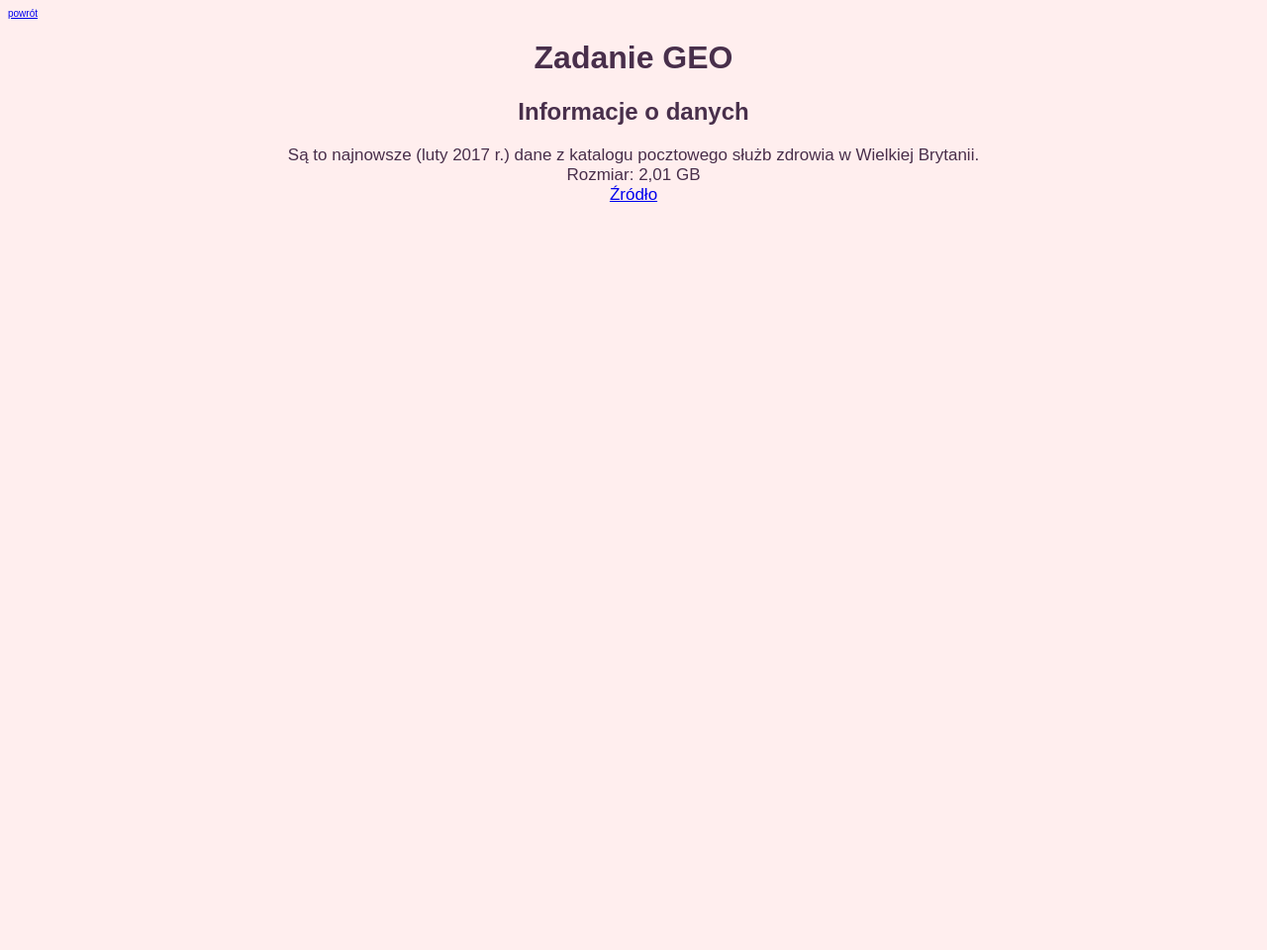
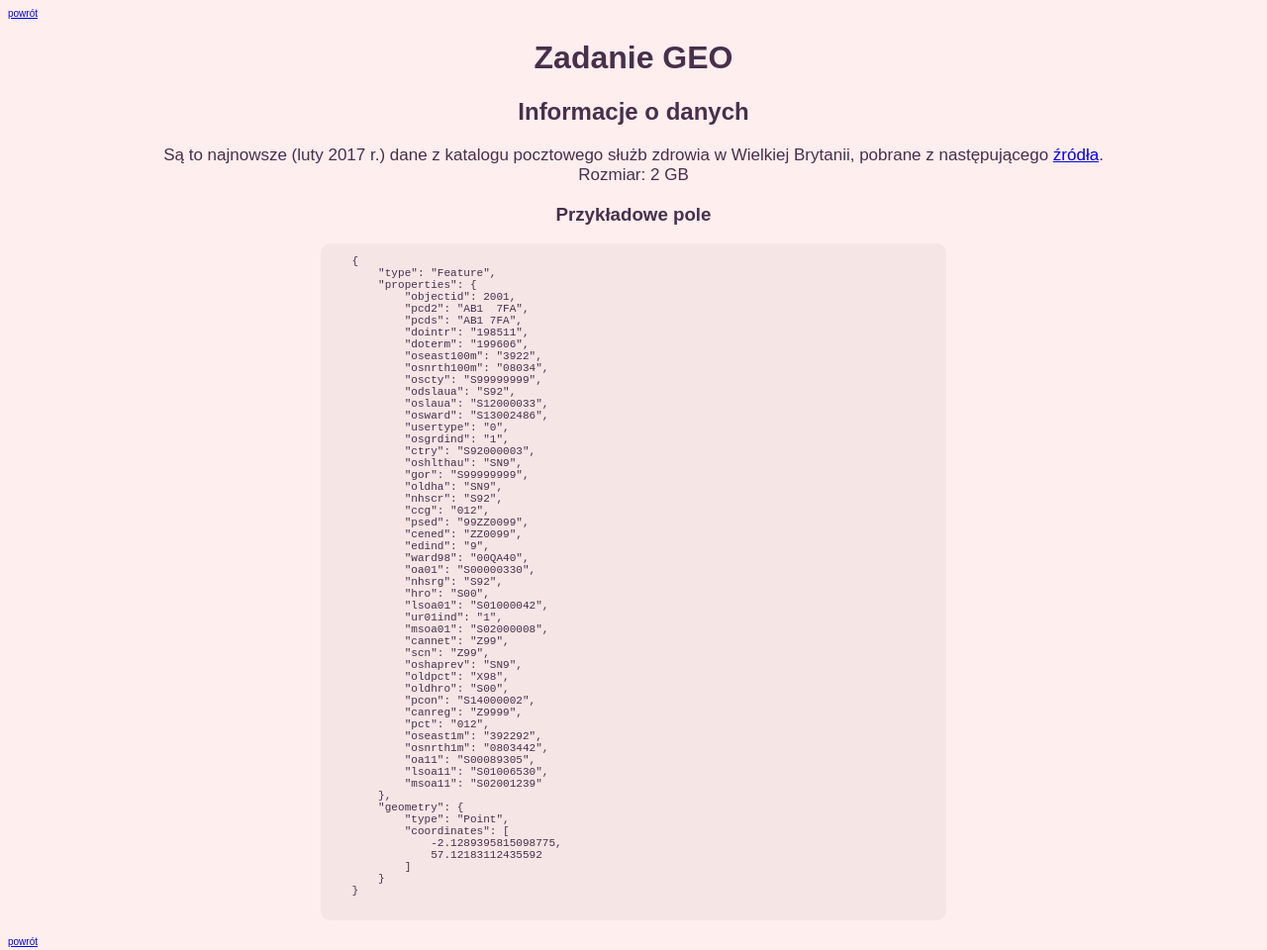
Before and after one commit to romety2/nosql, a plain HTML site: page docs/pages/zadGeo.html in a window 1280 px wide. Shown: the whole page at 99% size. Before the commit the page ends 800 px from the top, so only its background shows below. Drawn offline with Linux system fonts and the light colour scheme; a script that the page names is missing.

Commit message:
dodano przykładowe pole

```diff
--- a/docs/pages/zadGeo.html
+++ b/docs/pages/zadGeo.html
@@ -1,7 +1,9 @@
 <!DOCTYPE html>
-<html>
+<html xmlns="http://www.w3.org/1999/xhtml">
 <head>
-  <meta charset="utf-8">
+	<meta charset="utf-8">
+	<meta http-equiv="Content-Type" content="text/html; charset=utf-8"/>
+	<meta name="generator" content="pandoc"/>
   <title>Technologie NoSQL</title>
   <link rel="stylesheet" href="../style/style.css">
 </head>
@@ -13,12 +15,75 @@
 		<h1>Zadanie GEO</h1>
 		<h2>Informacje o danych</h2>
 		<p class="description-data">
-			Są to najnowsze (luty 2017 r.) dane z katalogu pocztowego służb zdrowia w Wielkiej Brytanii.
+			Są to najnowsze (luty 2017 r.) dane z katalogu pocztowego służb zdrowia w Wielkiej Brytanii, pobrane z następującego
+			<a href="https://data.gov.uk/dataset/nhs-postcode-directory-latest-centroids" target="_blank">źródła</a>.
 			</br>
-			Rozmiar: 2,01 GB
-			</br>
-			<a href="https://data.gov.uk/dataset/nhs-postcode-directory-latest-centroids" target="_blank">Źródło</a>
+			Rozmiar: 2 GB
+			<h3>Przykładowe pole</h3>
+			<div class="code">
+				<pre>
+					<code>
+{
+    "type": "Feature",
+    "properties": {
+        "objectid": 2001,
+        "pcd2": "AB1  7FA",
+        "pcds": "AB1 7FA",
+        "dointr": "198511",
+        "doterm": "199606",
+        "oseast100m": "3922",
+        "osnrth100m": "08034",
+        "oscty": "S99999999",
+        "odslaua": "S92",
+        "oslaua": "S12000033",
+        "osward": "S13002486",
+        "usertype": "0",
+        "osgrdind": "1",
+        "ctry": "S92000003",
+        "oshlthau": "SN9",
+        "gor": "S99999999",
+        "oldha": "SN9",
+        "nhscr": "S92",
+        "ccg": "012",
+        "psed": "99ZZ0099",
+        "cened": "ZZ0099",
+        "edind": "9",
+        "ward98": "00QA40",
+        "oa01": "S00000330",
+        "nhsrg": "S92",
+        "hro": "S00",
+        "lsoa01": "S01000042",
+        "ur01ind": "1",
+        "msoa01": "S02000008",
+        "cannet": "Z99",
+        "scn": "Z99",
+        "oshaprev": "SN9",
+        "oldpct": "X98",
+        "oldhro": "S00",
+        "pcon": "S14000002",
+        "canreg": "Z9999",
+        "pct": "012",
+        "oseast1m": "392292",
+        "osnrth1m": "0803442",
+        "oa11": "S00089305",
+        "lsoa11": "S01006530",
+        "msoa11": "S02001239"
+    },
+    "geometry": {
+        "type": "Point",
+        "coordinates": [
+            -2.1289395815098775,
+            57.12183112435592
+        ]
+    }
+}
+					</code>
+				</pre>
+			</div>
 		</p>
 		<script src="https://embed.github.com/view/geojson/romety2/nosql/master/data/map1.geojson"></script>
 	</div>
+	<div class = "return">
+		<a href="../index.html">powrót</a>
+	</div>
 </body>
--- a/docs/style/style.css
+++ b/docs/style/style.css
@@ -2,6 +2,23 @@ body
 {
 	background: #FFEEEE;
 	font-family: Arial, Helvetica, sans-serif;
+}
+
+pre
+{
+	text-align: left;
+	padding-left: 5%;
+}
+
+.code
+{
+	padding: 0;
+	margin: 0;
+	font-size: 85%;
+	background-color: rgba(0, 0, 0, 0.04);
+	border-radius: 10px;
+	width: 50%;
+	margin: 0 auto;
 }
 
 .informations
```
Also changed, not shown: docs/index.html (+10 -10 lines), docs/images/screen1.png (added), docs/images/screen2.png (added).
